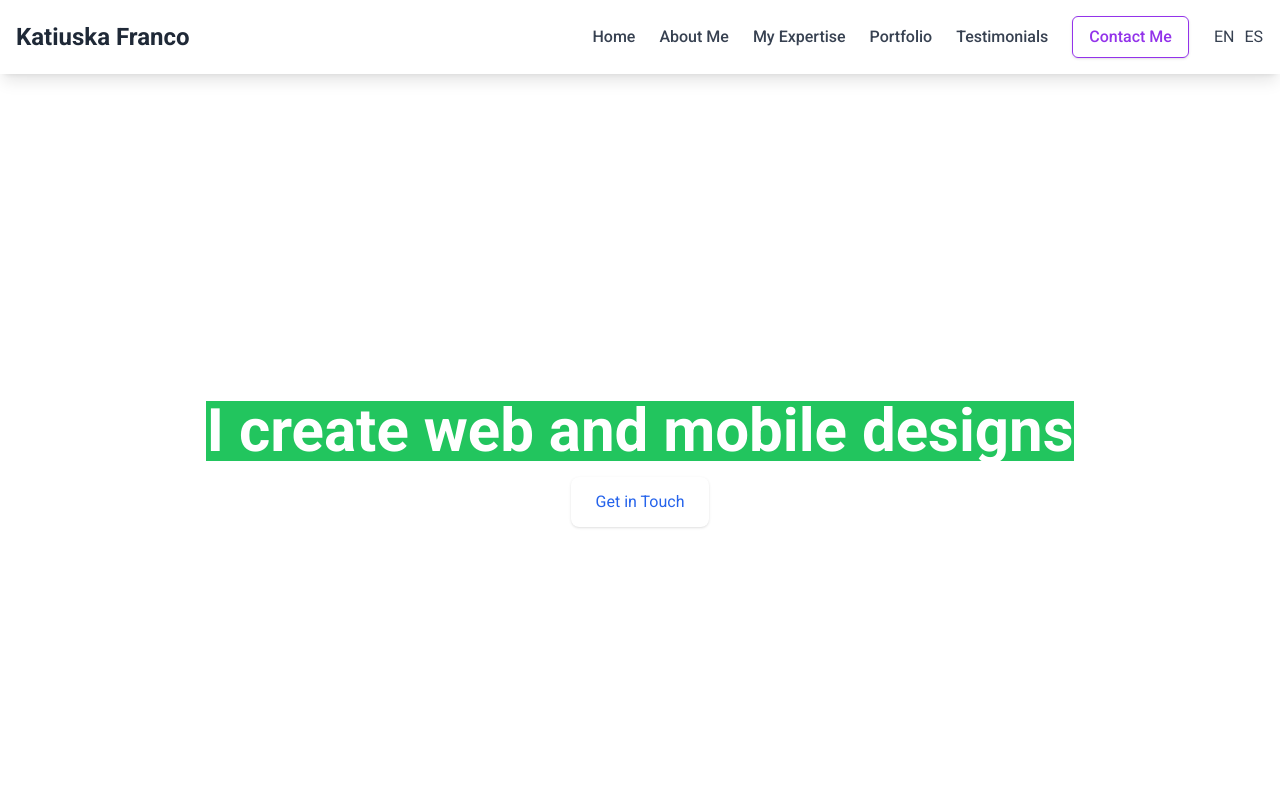
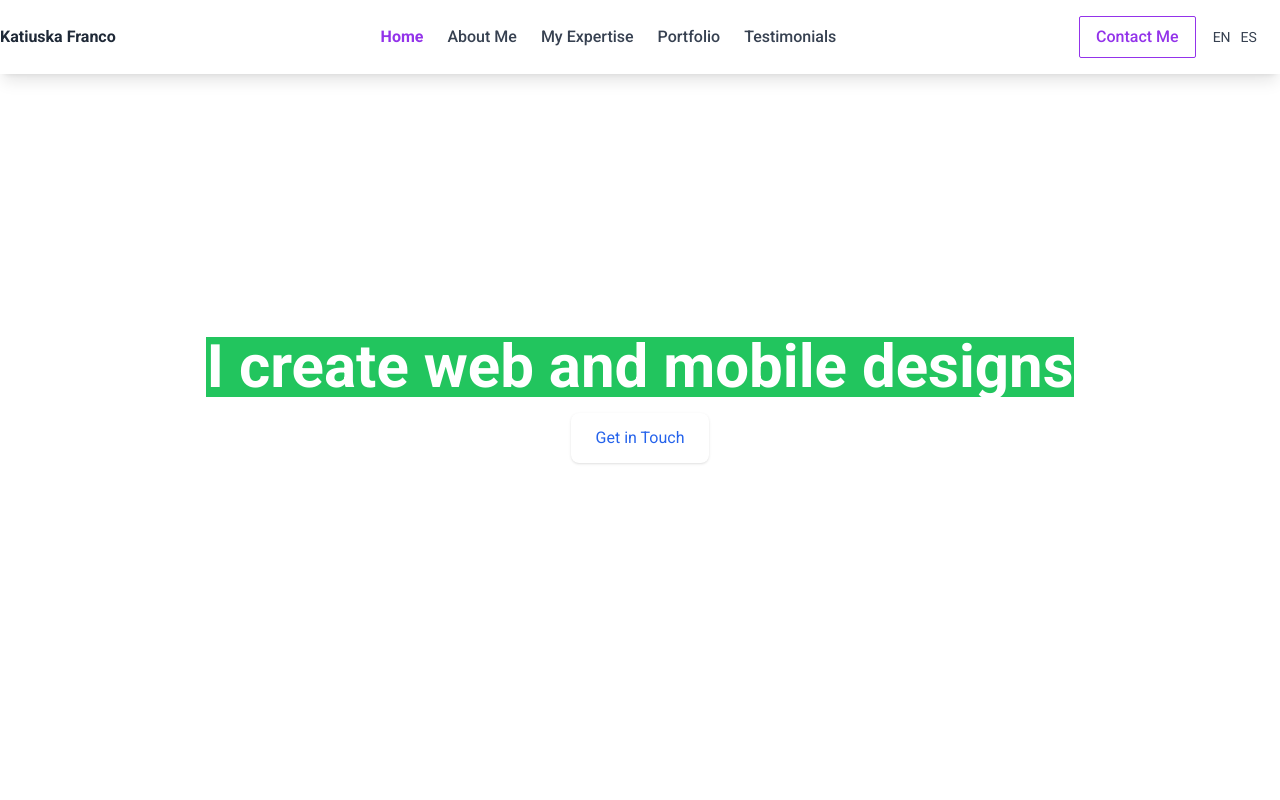
Before and after one commit to katitafranco/portfolio-katifranco, a React (Vite) app: page / in a window 1280 px wide. Shown: the top 800 px of the page. Built offline with nearby package versions, Linux system fonts and the light colour scheme.

Commit message:
Add html.scroll-behavior in css, add react-scroll, ajustando tamanio del logo, fix link testimonials

```diff
--- a/package.json
+++ b/package.json
@@ -14,12 +14,14 @@
     "i18next-browser-languagedetector": "^8.0.2",
     "react": "^18.3.1",
     "react-dom": "^18.3.1",
-    "react-i18next": "^15.4.0"
+    "react-i18next": "^15.4.0",
+    "react-scroll": "^1.9.0"
   },
   "devDependencies": {
     "@eslint/js": "^9.17.0",
     "@types/react": "^18.3.18",
     "@types/react-dom": "^18.3.5",
+    "@types/react-scroll": "^1.8.10",
     "@vitejs/plugin-react": "^4.3.4",
     "autoprefixer": "^10.4.20",
     "eslint": "^9.17.0",
--- a/src/components/Logo.tsx
+++ b/src/components/Logo.tsx
@@ -1,10 +1,13 @@
+//
 // src/components/Logo.tsx
 const Logo = () => (
-  <div className="text-2xl font-bold text-gray-800 flex items-center space-x-2">
-    <a href="#home" className="text-2xl font-bold text-gray-800">
+  <div className="text-center">
+    <a
+      href="#home"
+      className="text-2x1 font-bold text-gray-800 whitespace-nowrap"
+    >
       Katiuska Franco{" "}
     </a>
-    {/* Marca personal */}
   </div>
 );
 
--- a/src/components/Navbar.tsx
+++ b/src/components/Navbar.tsx
@@ -1,8 +1,10 @@
+//
+// src/components/Navbar.tsx
 import { useState } from "react";
 import { useTranslation } from "react-i18next";
-import Logo from "./Logo";
+import { Link } from "react-scroll";
 
-const Header = () => {
+const Navbar = () => {
   const [menuOpen, setMenuOpen] = useState(false);
   const { t, i18n } = useTranslation();
 
@@ -11,49 +13,54 @@ const Header = () => {
   };
 
   const links = [
-    { href: "#home", label: t("navbar.home") },
-    { href: "#about", label: t("navbar.aboutMe") },
-    { href: "#expertise", label: t("navbar.myExpertise") },
-    { href: "#portfolio", label: t("navbar.portfolio") },
-    { href: "#testimonials", label: t("navbar.testimonials") },
+    { href: "home", label: t("navbar.home") },
+    { href: "about", label: t("navbar.aboutMe") },
+    { href: "expertise", label: t("navbar.myExpertise") },
+    { href: "portfolio", label: t("navbar.portfolio") },
+    { href: "testimonials", label: t("navbar.testimonials") },
   ];
 
   return (
-    <header className="fixed top-0 w-full bg-white shadow-lg z-50">
-      <div className="max-w-7xl mx-auto flex items-center justify-between p-4">
-        {/* Logo */}
-        <Logo />
-        {/* Marca personal */}
-
-        {/* Desktop Menu */}
-        <div className="hidden lg:flex items-center space-x-6">
+    <nav className="w-full bg-white ">
+      <div className="max-w-6xl mx-auto flex justify-between items-center p-4">
+        {/* Menu para desktop (centrado) */}
+        <div className="hidden lg:flex flex-grow justify-center space-x-6">
           {links.map((link) => (
-            <a
+            <Link
               key={link.href}
-              href={link.href}
-              className="text-gray-700 hover:text-blue-600 transition"
+              to={link.href}
+              smooth={true}
+              duration={500}
+              spy={true}
+              offset={-80} // Ajusta si tienes un header fijo
+              activeClass="text-purple-600 font-bold"
+              className="text-gray-700 hover:text-blue-600 transition cursor-pointer"
             >
               {link.label}
-            </a>
+            </Link>
           ))}
-          {/* Contact Button */}
-          <button className="border-purple-600 bg-transparent text-white px-4 py-2 rounded-md shadow hover:border-blue-800 bg-transparent hover:text-blue-800 transition">
+        </div>
+
+        {/* Botón Contact Me y Language Switcher a la derecha */}
+        <div className="hidden lg:flex items-center space-x-4">
+          <button className="border border-purple-600 text-purple-600 px-4 py-2 rounded-sm hover:bg-purple-600 hover:text-white transition">
             <a className="text-purple-600 hover:text-blue-800" href="#contact">
               {t("navbar.contactMe")}
             </a>
           </button>
+
           {/* Language Switcher */}
-          <div className="flex space-x-2">
+          <div className="hidden lg:flex space-x-2 ">
             <button
               onClick={() => changeLanguage("en")}
-              className="text-gray-700 hover:text-blue-600 transition"
+              className="text-gray-700 text-sm hover:text-blue-600 transition"
               aria-label="Change language to English"
             >
               EN
             </button>
             <button
               onClick={() => changeLanguage("es")}
-              className="text-gray-700 hover:text-blue-600 transition"
+              className="text-gray-700 text-sm hover:text-blue-600 transition"
               aria-label="Cambiar idioma a Español"
             >
               ES
@@ -76,29 +83,36 @@ const Header = () => {
       {menuOpen && (
         <div className="lg:hidden bg-gray-50 p-4">
           {links.map((link) => (
-            <a
+            <Link
               key={link.href}
-              href={link.href}
-              className="block py-2 text-gray-700 flex justify-center hover:text-blue-600 transition"
+              to={link.href}
+              smooth={true}
+              duration={500}
+              spy={true}
+              offset={-80} // Ajusta si tienes un header fijo
+              activeClass="text-purple-600 font-bold"
+              className="block py-2 text-gray-700 hover:text-blue-600 transition"
             >
               {link.label}
-            </a>
+            </Link>
           ))}
+
           <div className="flex flex-col space-y-2 mt-4">
             {/* Language Switcher in Mobile */}
             <button
               onClick={() => changeLanguage("en")}
-              className="text-gray-700 hover:text-blue-600 transition"
+              className="text-gray-700 text-sm hover:text-blue-600 transition"
             >
               EN
             </button>
             <button
               onClick={() => changeLanguage("es")}
-              className="text-gray-700 hover:text-blue-600 transition"
+              className="text-gray-700 text-sm hover:text-blue-600 transition"
             >
               ES
             </button>
           </div>
+
           {/* Contact Button Mobile */}
           <button className="border-purple-600 bg-transparent text-white w-full py-2 rounded-lg shadow mt-4 hover:bg-blue-800 transition">
             <a className="text-purple-600" href="#contact">
@@ -107,8 +121,8 @@ const Header = () => {
           </button>
         </div>
       )}
-    </header>
+    </nav>
   );
 };
 
-export default Header;
+export default Navbar;
--- a/src/index.css
+++ b/src/index.css
@@ -78,3 +78,7 @@ button:focus-visible {
   margin: 0;
   padding: 0;
 }
+
+html {
+  scroll-behavior: smooth;
+}
--- a/src/sections/Header.tsx
+++ b/src/sections/Header.tsx
@@ -1,16 +1,23 @@
-// src/sections/Header.tsx
+//
+//sections/Header.tsx
+
 import Navbar from "../components/Navbar";
 import Logo from "../components/Logo";
 
-const Header = () => (
-  <header className="bg-gray-900 text-white">
-    <div className="container mx-auto flex justify-between items-center py-4">
+const Header = () => {
+  return (
+    <header className="w-full bg-white shadow-lg fixed top-0 left-0 right-0 z-50 border-b-1 border-purple-600">
+      <div className="max-w-7xl mx-auto flex items-center justify-between p-0">
         {/* Logo */}
+        <div className="flex-grow lg:flex-grow-0">
           <Logo />
-      {/* Aquí puedes incluir otros elementos si es necesario, como una breve descripción */}
+        </div>
+
+        {/* Navbar */}
         <Navbar />
       </div>
     </header>
   );
+};
 
 export default Header;
--- a/src/sections/Testimonials.tsx
+++ b/src/sections/Testimonials.tsx
@@ -1,7 +1,7 @@
 const Testimonials = () => {
   return (
     <section
-      id="home"
+      id="testimonials"
       className="h-screen flex flex-col justify-center items-center bg-gradient-to-r from-blue-500 to-blue-800 text-white"
     >
       <h1 className="text-4xl md:text-6xl font-bold mb-4">
```
Also changed, not shown: 1 other file (tests, documents, lock files or other folders). Lines whose indentation alone changed are shown as unchanged.
